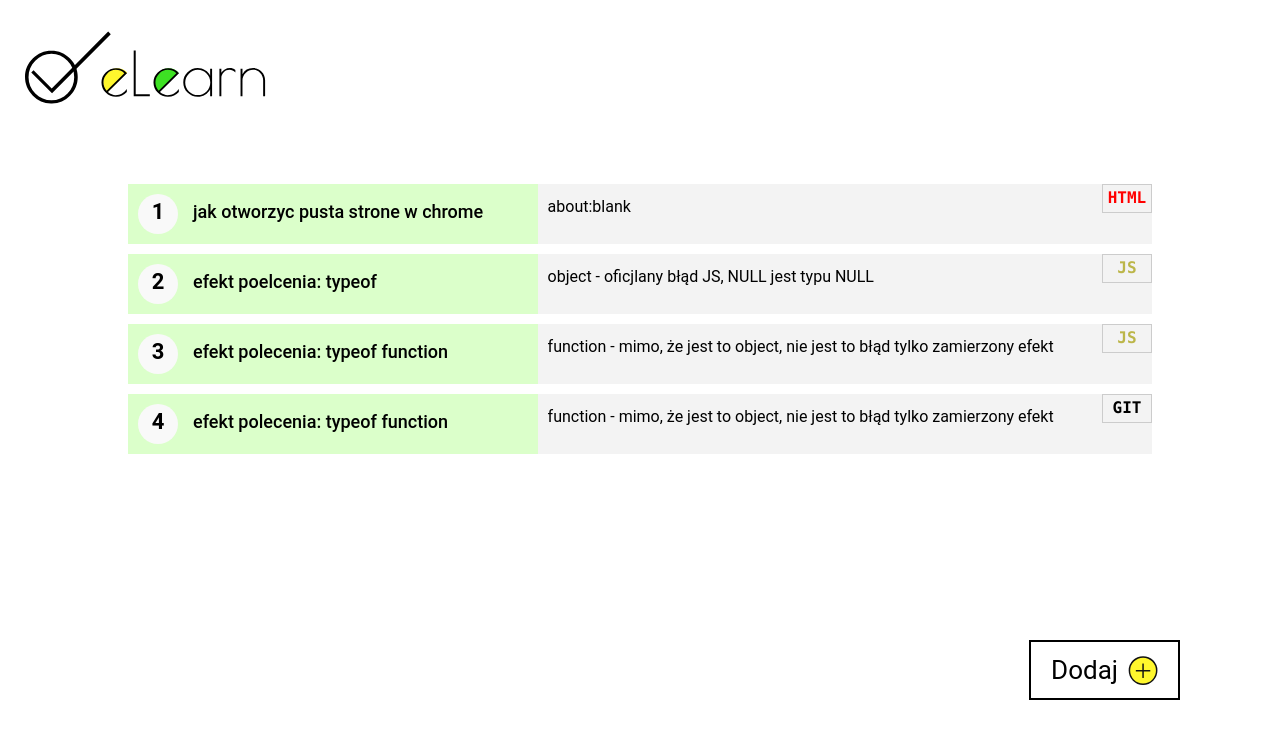
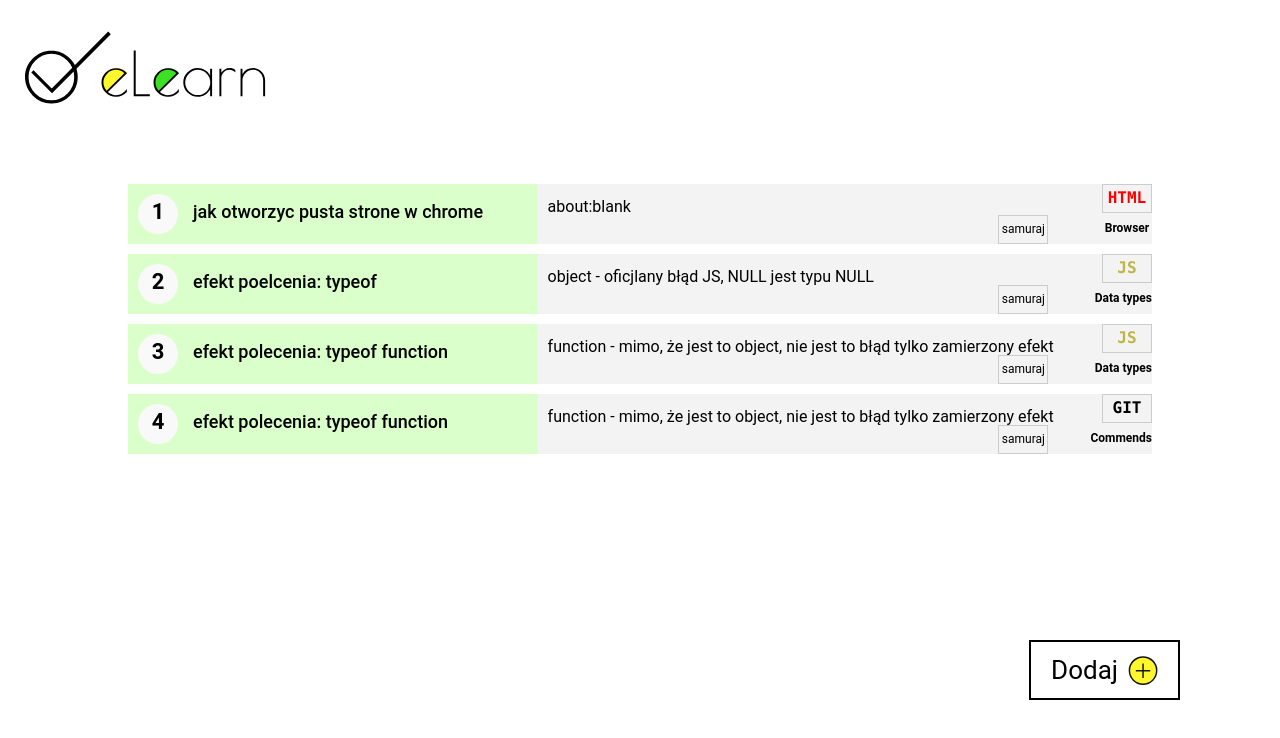
Before and after one commit to kargeb/eLearn, a React (Create React App) app: page /questions in a window 1280 px wide. Shown: the top 738 px of the page. Built offline with nearby package versions, Linux system fonts and the light colour scheme.

Commit message:
add subject and source fields in questionView

```diff
--- a/src/assets/dummyData/questions.json
+++ b/src/assets/dummyData/questions.json
@@ -2,28 +2,32 @@
   {
     "question": "jak otworzyc pusta strone w chrome",
     "answer": "about:blank",
-    "topic": "HTML",
+    "category": "HTML",
+    "subject": "Browser",
     "source": "samuraj",
     "id": 1
   },
   {
     "question": "efekt poelcenia: typeof ",
     "answer": "object - oficjlany błąd JS, NULL jest typu NULL",
-    "topic": "JS",
+    "category": "JS",
+    "subject": "Data types",
     "source": "samuraj",
     "id": 2
   },
   {
     "question": "efekt polecenia: typeof function",
     "answer": "function - mimo, że jest to object, nie jest to błąd tylko zamierzony efekt",
-    "topic": "JS",
+    "category": "JS",
+    "subject": "Data types",
     "source": "samuraj",
     "id": 3
   },
   {
     "question": "efekt polecenia: typeof function",
     "answer": "function - mimo, że jest to object, nie jest to błąd tylko zamierzony efekt",
-    "topic": "GIT",
+    "category": "GIT",
+    "subject": "Commends",
     "source": "samuraj",
     "id": 4
   }
--- a/src/components/atoms/select/Select.jsx
+++ b/src/components/atoms/select/Select.jsx
@@ -57,7 +57,7 @@ Select.propTypes = {
 };
 
 Select.defaultProps = {
-  gotValue: 'HTML',
+  gotValue: '',
   setValue: null
 };
 
--- a/src/components/molecules/Question/Question.jsx
+++ b/src/components/molecules/Question/Question.jsx
@@ -52,11 +52,12 @@ const StyledNumberFiled = styled.div`
 
 const StyledCategoryFiled = styled.div`
   position: absolute;
+  top: 0;
+  right: 0;
   width: 50px;
   height: 29px;
-  border: 1px solid #ccc;
   color: ${props => {
-    switch (props.topic) {
+    switch (props.category) {
       case 'HTML':
         return 'red';
       case 'JS':
@@ -65,15 +66,38 @@ const StyledCategoryFiled = styled.div`
         return 'black';
     }
   }};
-  top: 0;
-  right: 0;
+  font-weight: bold;
+  border: 1px solid #ccc;
   text-align: center;
-  font-weight: bold;
   font-size: 16px;
 `;
 
+const StyledSubjectFiled = styled.div`
+  position: absolute;
+  bottom: 0;
+  right: 0;
+  min-width: 50px;
+  height: 29px;
+  font-weight: bold;
+  /* border: 1px solid #ccc; */
+  text-align: center;
+  font-size: 12px;
+`;
+
+const StyledSourceFiled = styled.div`
+  position: absolute;
+  bottom: 0;
+  left: 75%;
+  min-width: 50px;
+  height: 29px;
+  /* font-weight: bold; */
+  border: 1px solid #ccc;
+  text-align: center;
+  font-size: 12px;
+`;
+
 const Question = ({ item }) => {
-  const { question, answer, topic, id } = item;
+  const { question, answer, category, id, subject, source } = item;
 
   return (
     <StyledWrapper>
@@ -84,9 +108,15 @@ const Question = ({ item }) => {
       <StyledAnswer>
         <span>{answer}</span>
 
-        <StyledCategoryFiled topic={topic}>
-          <code>{topic}</code>
+        <StyledCategoryFiled category={category}>
+          <code>{category}</code>
         </StyledCategoryFiled>
+        <StyledSubjectFiled>
+          <span>{subject}</span>
+        </StyledSubjectFiled>
+        <StyledSourceFiled>
+          <span>{source}</span>
+        </StyledSourceFiled>
       </StyledAnswer>
     </StyledWrapper>
   );
@@ -96,8 +126,10 @@ Question.propTypes = {
   item: PropTypes.shape({
     question: PropTypes.string.isRequired,
     answer: PropTypes.string.isRequired,
-    topic: PropTypes.string.isRequired,
-    id: PropTypes.number.isRequired
+    category: PropTypes.string.isRequired,
+    id: PropTypes.number.isRequired,
+    subject: PropTypes.string.isRequired,
+    source: PropTypes.string.isRequired
   }).isRequired
 };
 
@@ -106,6 +138,6 @@ export default Question;
 // item: PropTypes.exact({
 //   question: PropTypes.string.isRequired,
 //   answer: PropTypes.string.isRequired,
-//   topic: PropTypes.string.isRequired,
+//   category: PropTypes.string.isRequired,
 //   id: PropTypes.number.isRequired
 // })
--- a/src/components/organisms/NewQuestionForm/NewQuestionForm.jsx
+++ b/src/components/organisms/NewQuestionForm/NewQuestionForm.jsx
@@ -66,10 +66,10 @@ const StyledCancelButton = styled(Button)`
 `;
 
 const NewQuestionForm = ({ toggleFormVisibility, handleNewQuestion }) => {
-  const [question, setQuestionValue] = useState('');
-  const [answer, setAnswerValue] = useState('');
-  const [topic, setCategoryValue] = useState('Wybierz');
-  const [topicValue, setTopicValue] = useState('Wybierz');
+  const [question, setQuestion] = useState('');
+  const [answer, setAnswer] = useState('');
+  const [category, setCategory] = useState('Wybierz');
+  const [subject, setSubject] = useState('Wybierz');
 
   const categoryOptions = ['JavaScript', 'HTML', 'GIT', 'React'];
   const topicOptions = ['Funkcje', 'Tablice', 'Hooki', 'Komendy'];
@@ -78,8 +78,8 @@ const NewQuestionForm = ({ toggleFormVisibility, handleNewQuestion }) => {
     const newQuestion = {
       question,
       answer,
-      topic,
-      topicValue,
+      category,
+      subject,
       id: null
     };
 
@@ -95,26 +95,26 @@ const NewQuestionForm = ({ toggleFormVisibility, handleNewQuestion }) => {
           label="Pytanie: "
           name="questionInput"
           gotValue={question}
-          setValue={setQuestionValue}
+          setValue={setQuestion}
         />
         <Input
           label="Odpowiedź: "
           name="answerInput"
           gotValue={answer}
-          setValue={setAnswerValue}
+          setValue={setAnswer}
         />
         <StyledSelectsWrapper>
           <Select
             category="Kategoria"
             options={categoryOptions}
-            gotValue={topic}
-            setValue={setCategoryValue}
+            gotValue={category}
+            setValue={setCategory}
           />
           <Select
             category="Temat"
             options={topicOptions}
-            gotValue={topicValue}
-            setValue={setTopicValue}
+            gotValue={subject}
+            setValue={setSubject}
           />
         </StyledSelectsWrapper>
         <StyledButtonWrapper>
```
